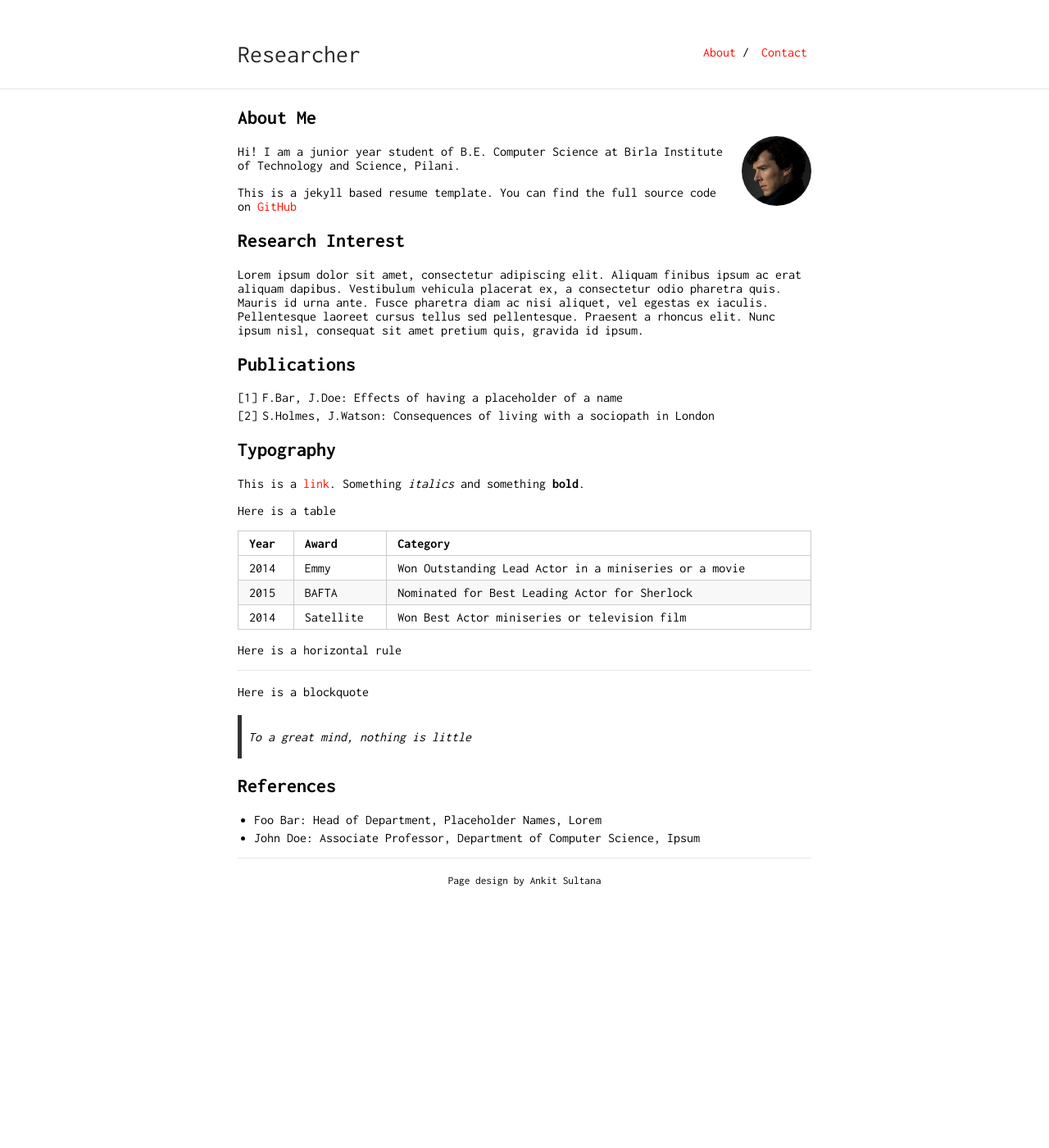
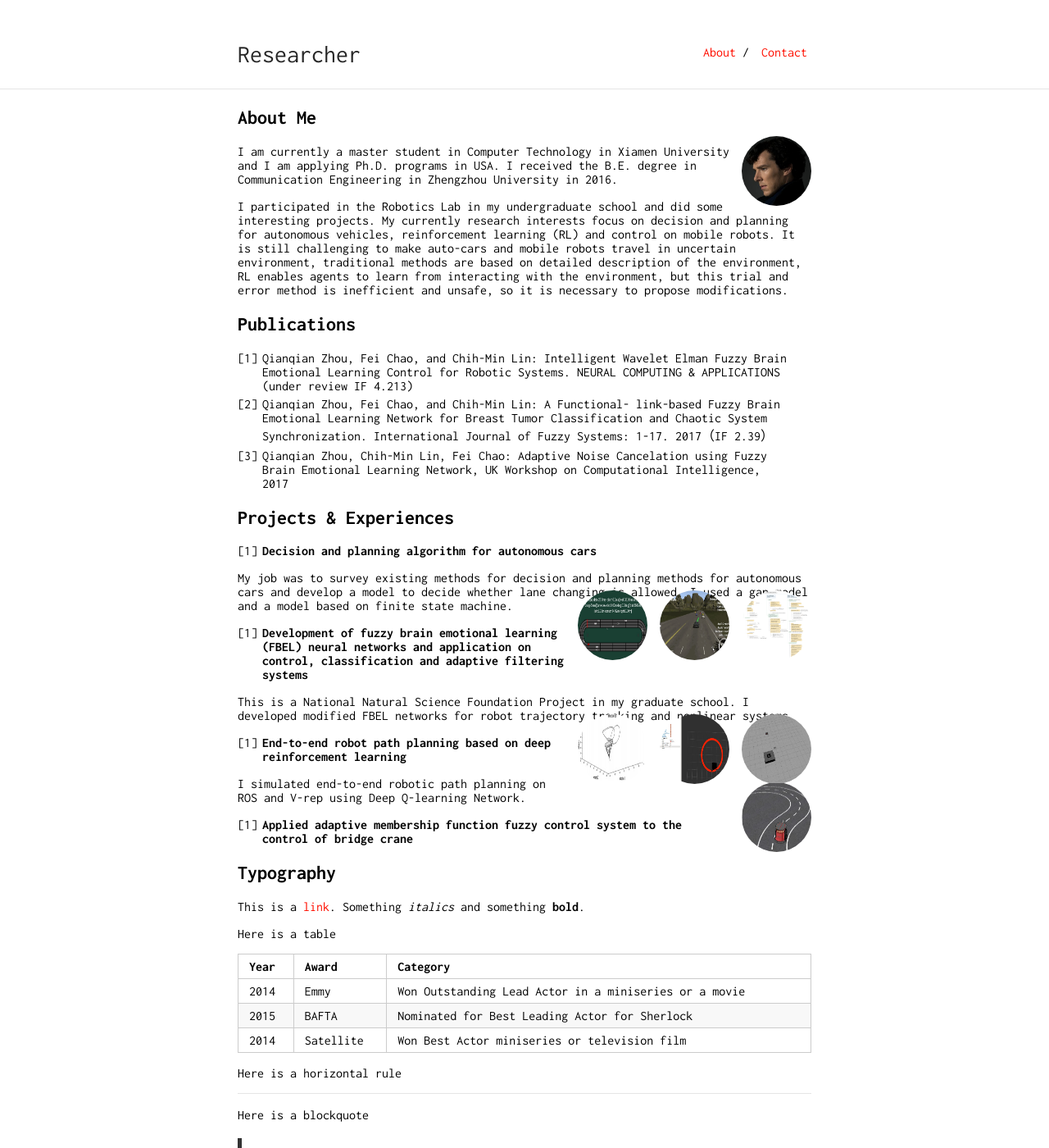
Before and after one commit to Zhouqianqian/Zhouqianqian.github.io, a Jekyll site: the page built from index.md, in a window 1280 px wide and 1400 px high. Shown: the whole window at 82% size. Built offline with Jekyll 4.4.1, drawn with Linux system fonts in a browser that asks for light colours; our own code applies the rules of GitHub Pages for plain Markdown files.

Commit message:
add by zqq

```diff
--- a/index.md
+++ b/index.md
@@ -5,19 +5,43 @@ layout: default
 ## About Me
 
 <img class="profile-picture" src="sherlock.jpg">
+I am currently a master student in Computer Technology in Xiamen University and I am applying Ph.D. programs in USA. I received the B.E. degree in Communication Engineering in Zhengzhou University in 2016.
 
-Hi! I am a junior year student of B.E. Computer Science at Birla Institute of Technology and Science, Pilani.
+I participated in the Robotics Lab in my undergraduate school and did some interesting projects. My currently research interests focus on decision and planning for autonomous vehicles, reinforcement learning (RL) and control on mobile robots. It is still challenging to make auto-cars and mobile robots travel in uncertain environment, traditional methods are based on detailed description of the environment, RL enables agents to learn from interacting with the environment, but this trial and error method is inefficient and unsafe, so it is necessary to propose modifications.
 
-This is a jekyll based resume template. You can find the full source code on [GitHub](https://github.com/bk2dcradle/researcher)
 
-## Research Interest
 
-Lorem ipsum dolor sit amet, consectetur adipiscing elit. Aliquam finibus ipsum ac erat aliquam dapibus. Vestibulum vehicula placerat ex, a consectetur odio pharetra quis. Mauris id urna ante. Fusce pharetra diam ac nisi aliquet, vel egestas ex iaculis. Pellentesque laoreet cursus tellus sed pellentesque. Praesent a rhoncus elit. Nunc ipsum nisl, consequat sit amet pretium quis, gravida id ipsum.
 
 ## Publications
 
-1. F.Bar, J.Doe: Effects of having a placeholder of a name
-2. S.Holmes, J.Watson: Consequences of living with a sociopath in London
+1. Qianqian Zhou, Fei Chao, and Chih-Min Lin: Intelligent Wavelet Elman Fuzzy Brain Emotional Learning Control for Robotic Systems. NEURAL COMPUTING & APPLICATIONS  (under review IF 4.213)
+2. Qianqian Zhou, Fei Chao, and Chih-Min Lin: A Functional- link-based Fuzzy Brain Emotional Learning Network for Breast Tumor Classification and Chaotic System Synchronization. International Journal of Fuzzy Systems: 1-17. 2017（IF 2.39）
+3. Qianqian Zhou, Chih-Min Lin, Fei Chao: Adaptive Noise Cancelation using Fuzzy Brain Emotional Learning Network, UK Workshop on Computational Intelligence, 2017
+
+
+## Projects & Experiences
+1. **Decision and planning algorithm for autonomous cars**
+
+My job was to survey existing methods for decision and planning methods for autonomous cars and develop a model to decide whether lane changing is allowed. I used a gap model and a model based on finite state machine.
+<img class="profile-picture" src="Planning & Decision-Making Overview.png">
+<img class="profile-picture" src="uisee1.jpg">
+<img class="profile-picture" src="uisee2.jpg">
+
+2. **Development of fuzzy brain emotional learning (FBEL) neural networks and application on control, classification and adaptive filtering systems**
+
+This is a National Natural Science Foundation Project in my graduate school. I developed modified FBEL networks for robot trajectory tracking and nonlinear systems.
+<img class="profile-picture" src="xmu1.jpg">
+<img class="profile-picture" src="xmu2.jpg">
+<img class="profile-picture" src="xmu3.jpg">
+
+3. **End-to-end robot path planning based on deep reinforcement learning**
+
+I simulated end-to-end robotic path planning on ROS and V-rep using Deep Q-learning Network.
+<img class="profile-picture" src="dqn.jpg">
+
+4. **Applied adaptive membership function fuzzy control system to the control of bridge crane**
+
+
 
 ## Typography
 
@@ -38,8 +62,3 @@ Here is a horizontal rule
 Here is a blockquote
 
 > To a great mind, nothing is little
-
-## References
-
-* Foo Bar: Head of Department, Placeholder Names, Lorem
-* John Doe: Associate Professor, Department of Computer Science, Ipsum
```
Also changed, not shown: Planning & Decision-Making Overview.png (added), dqn.jpg (added), uisee1.jpg (added), uisee2.jpg (added), xmu1.jpg (added), xmu2.jpg (added), xmu3.jpg (added).
